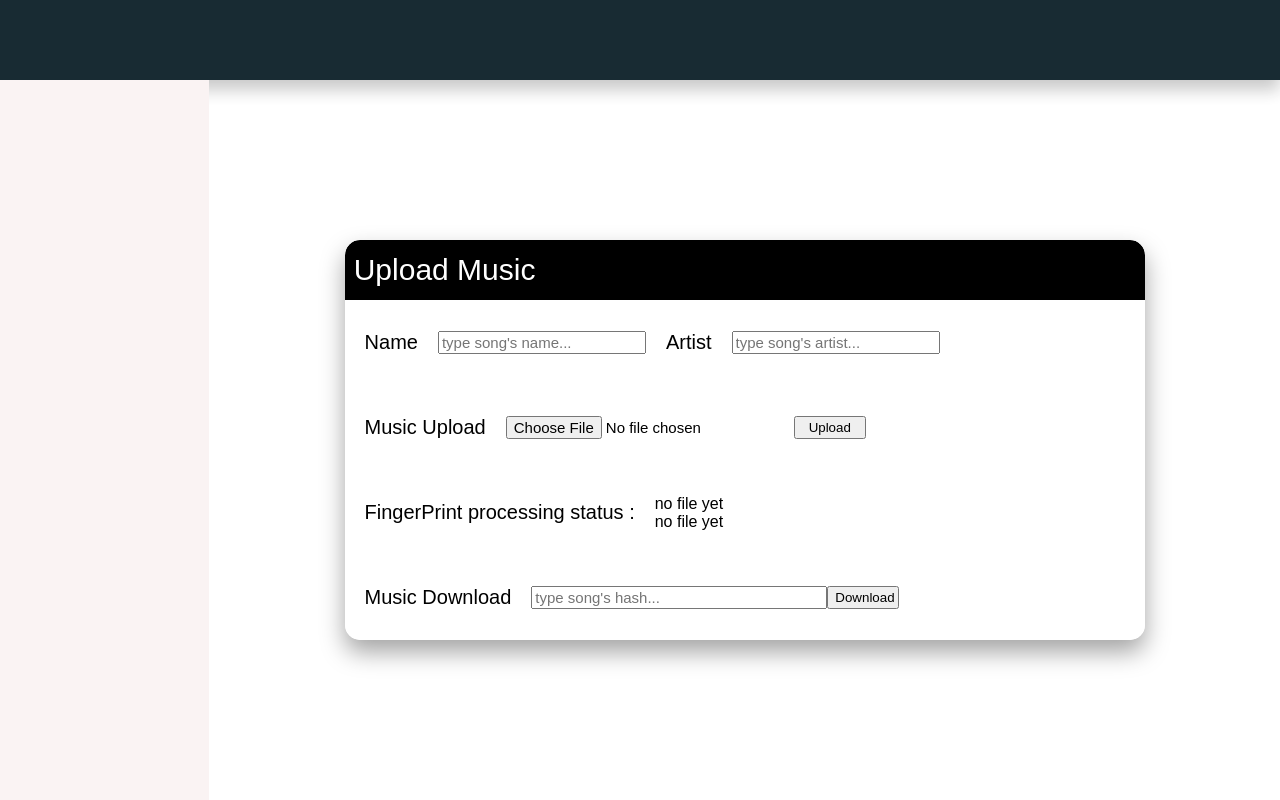
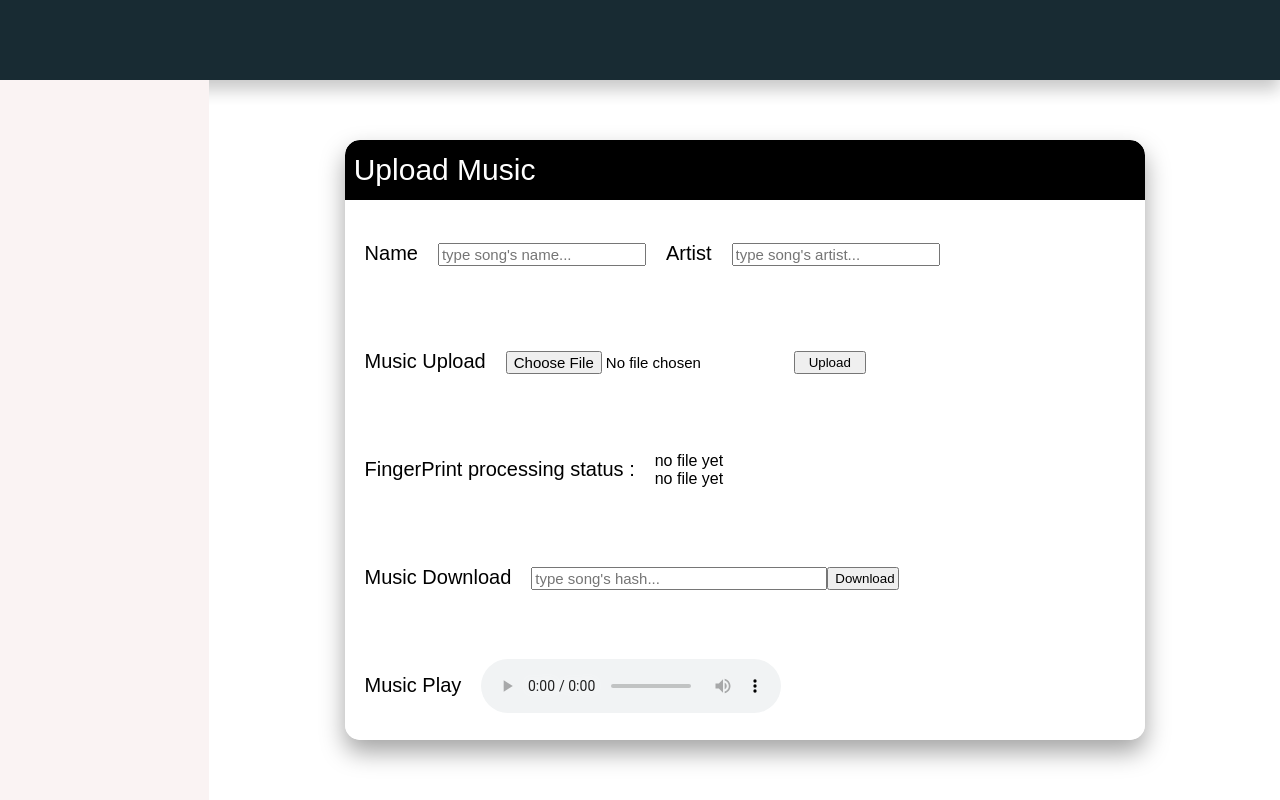
Before and after one commit to atosystem/MusicChain, a React (Create React App) app in the folder music-dapp/react/: page / in a window 1280 px wide. Built offline with nearby package versions, Linux system fonts and the light colour scheme.

Commit message:
add song size limit and fix content box size

```diff
--- a/music-dapp/react/src/App.css
+++ b/music-dapp/react/src/App.css
@@ -54,7 +54,7 @@
   justify-content: flex-start;
   align-items: flex-start;
   width: 800px;
-  height: 400px;
+  height: 600px;
   box-shadow: 0px 12px 24px rgba(0, 0, 0, 0.36);
   border-radius: 15px;
   font-family: 'PT Sans', sans-serif;
@@ -102,7 +102,7 @@
 
 .upload-box .content .info-box {
   position: relative;
-  height: 25%;
+  height: 20%;
   width: 100%;
   display: flex;
   flex-direction: row;
--- a/music-dapp/react/src/App.js
+++ b/music-dapp/react/src/App.js
@@ -16,6 +16,7 @@
   console.log(uploads);
 
   const handleUploads = async () => {
+    // Force user to fill these input field
     if (!songname) {
       alert('You have to set the SONG name!');
       return;
@@ -25,7 +26,13 @@
       return;
     }
     if (!songdata.selectedFile) {
-      alert('You have to upload a AUDIO!');
+      alert('You have to upload a file!');
+      return;
+    }
+
+    if (songdata.selectedFile.size >= 100000000) {
+      alert('The file limit is 100 MB!');
+      setSongData({ selectedFile: null });
       return;
     }
 
```
